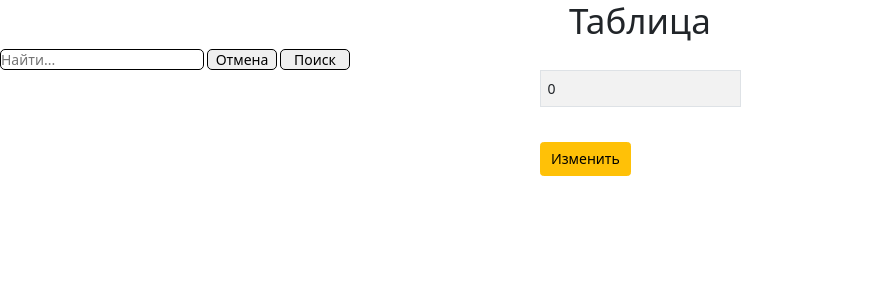
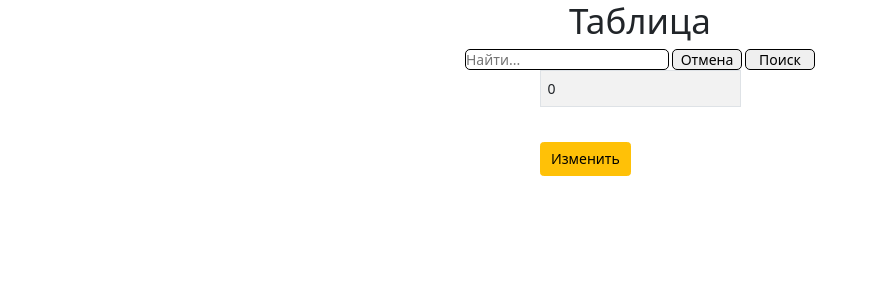
Before and after one commit to manndarinchik/web-database, a Django app: page / in a window 1280 px wide. Shown: the top 300 px of the page, without its empty margins (0-878 px from the left). Run offline with Django 3.2, Linux system fonts and the light colour scheme; data that the repository does not hold is empty.

Commit message:
Да ёмаё, не то загрузил

```diff
--- a/database_app/static/database_app/css/main.css
+++ b/database_app/static/database_app/css/main.css
@@ -48,27 +48,41 @@ body {
 
 }
 
+td {
+    position: relative;
+}
+
+.table_head {
+    position: relative;
+}
+
+.table_head td {
+    position: relative;
+}
+
+ .table_head td::after {
+    /* position: absolute;
+    content: '';
+    width: 0;
+	height: 0;
+	border-left: 50px solid transparent;
+	border-right: 50px solid transparent;
+	border-top: 100px solid red; */
+}
+
 .content {
 	margin: 0 auto;
+    display: flex;
+    flex-direction: column;
+    align-items: center;
 	max-width: 1280px;
 	width: 100%;
 	position: relative;
 }
 
-h1 {
-    text-align: center;
-}
-
-.table_wrapper {
-    display: flex;
-    flex-direction: column;
-    align-items: center;
-}
-
-.table_search {
+.table__search {
     display: flex;
     align-items: center;
-    width: 100%;
 }
 
 #cancel {
@@ -96,12 +110,9 @@ h1 {
 
 .table-responsive {
 	display: flex;
-    justify-content: center;
-}
+    max-width: 1280px;
 
-.table__inner {
-    overflow-x: scroll;
-    max-width: 1280px;
+    overflow-x: auto !important;
 }
 
 
@@ -125,6 +136,7 @@ td.table__header {
 }
 tr {
 	height: 30px;
+    position: relative;
 }
 
 td {
--- a/database_app/static/database_app/js/script.js
+++ b/database_app/static/database_app/js/script.js
@@ -24,6 +24,12 @@ search.addEventListener('click', function() {
 /*-------------------------------------*/
 
 
+/*-------------------------------------*/
+function getColumn() {
+
+}
+
+/*-------------------------------------*/
 
 /*-------------------------------------*/
 const cancelButton = document.getElementById("cancel");
@@ -57,7 +63,7 @@ const buttonChange = document.getElementById("button_change");
 let access = 0;
 buttonChange.addEventListener('click', function() {
     if (access % 2 == 0 && squareAccess == 0) {
-        buttonChange.innerHTML = "Выйти"
+        buttonChange.innerHTML = "Выйти";
         document.getElementById("justButton").style.display = 'block';
         document.getElementById("resetButton").style.display = 'block';
         access += 1;
@@ -275,7 +281,7 @@ function makeButtons(xCords, yCords, obj) {
 let squareAccess = 0;
 document.body.addEventListener('click', function(event) {
     let td = event.target;
-    console.log(document.querySelector(".content").offsetTop)
+
     if (td.tagName == "BUTTON") {
         return;
     }
@@ -283,10 +289,8 @@ document.body.addEventListener('click', function(event) {
         if (squareAccess == 0 && access == 0) {
             td.style.transition = ".2s";
             td.classList.add("dark");
-            console.log(document.querySelector(".table__inner").scrollLeft, "hello")
             activeGray = td;
-            td.style.position = "relative";
-            makeButtons(event.clientX - td.offsetLeft - document.querySelector(".content").offsetLeft + document.querySelector(".table__inner").scrollLeft, event.clientY - td.offsetTop, td);
+            makeButtons(event.clientX - document.querySelector(".content").offsetLeft - td.offsetLeft - document.querySelector(".table-responsive").offsetLeft + document.querySelector(".table-responsive").scrollLeft, event.clientY - td.closest("tr").offsetTop, td);
             squareAccess += 1;
         } else {
             deleteStyles();
@@ -325,7 +329,3 @@ function getPosTd(td) {
     }
     return undefined;
 }
-
-document.body.addEventListener('click', function(event) {
-    console.log(event.clientX, event.clientY);
-})
--- a/database_app/templates/database_app/index.html
+++ b/database_app/templates/database_app/index.html
@@ -17,31 +17,33 @@
 <body>
     <div class="content">
     <h1>Таблица</h1>
-    <section class="table_wrapper">
-        <section class="table_search">
+        <section class="table__search">
             <input type="text" placeholder="Найти..." id="input">
             <button id="cancel">Отмена</button>
             <button id="search">Поиск</button>
         </section>
+        <form action="" method="post" name="ourForm">
+                    {% csrf_token %}
+            <div class="table-responsive">
 
-    <form action="" method="post" name="ourForm">
-        {% csrf_token %}
-            <div class="table-responsive">
-                <div class="table__inner">
                     <table class="table table-striped table-bordered">
                         {% for i in table %}
                             <tr {% if forloop.counter == 1 %} class="table_head"{%else%}{%endif%}>
+
+
                             {% for j in i %}
-                                <td style="width:200px;">
+                                <td style="min-width:200px;">
                                     {{ j }}
                                 </td>
                                 {% endfor %}
+
                             </tr>
                         {% endfor %}
                     </table>
-                </div>
+
 
             </div>
+
             <br>
             <div class="btn btn-warning" id="button_change" style="display: inline-block;">Изменить</div>
             <button type="button" id="resetButton">Отмена</button>
@@ -49,7 +51,6 @@
             <input type="text" class='agent' name="agent">
             <button class="btn btn-primary" id="justButton" style="display: none;">Сохранить</button>
         </form>
-    </section>
     </div>
     <script src="{% static 'database_app/js/script.js' %}"></script>
     <script src="https://cdn.jsdelivr.net/npm/bootstrap@5.1.3/dist/js/bootstrap.bundle.min.js" integrity="sha384-ka7Sk0Gln4gmtz2MlQnikT1wXgYsOg+OMhuP+IlRH9sENBO0LRn5q+8nbTov4+1p" crossorigin="anonymous"></script>
```
